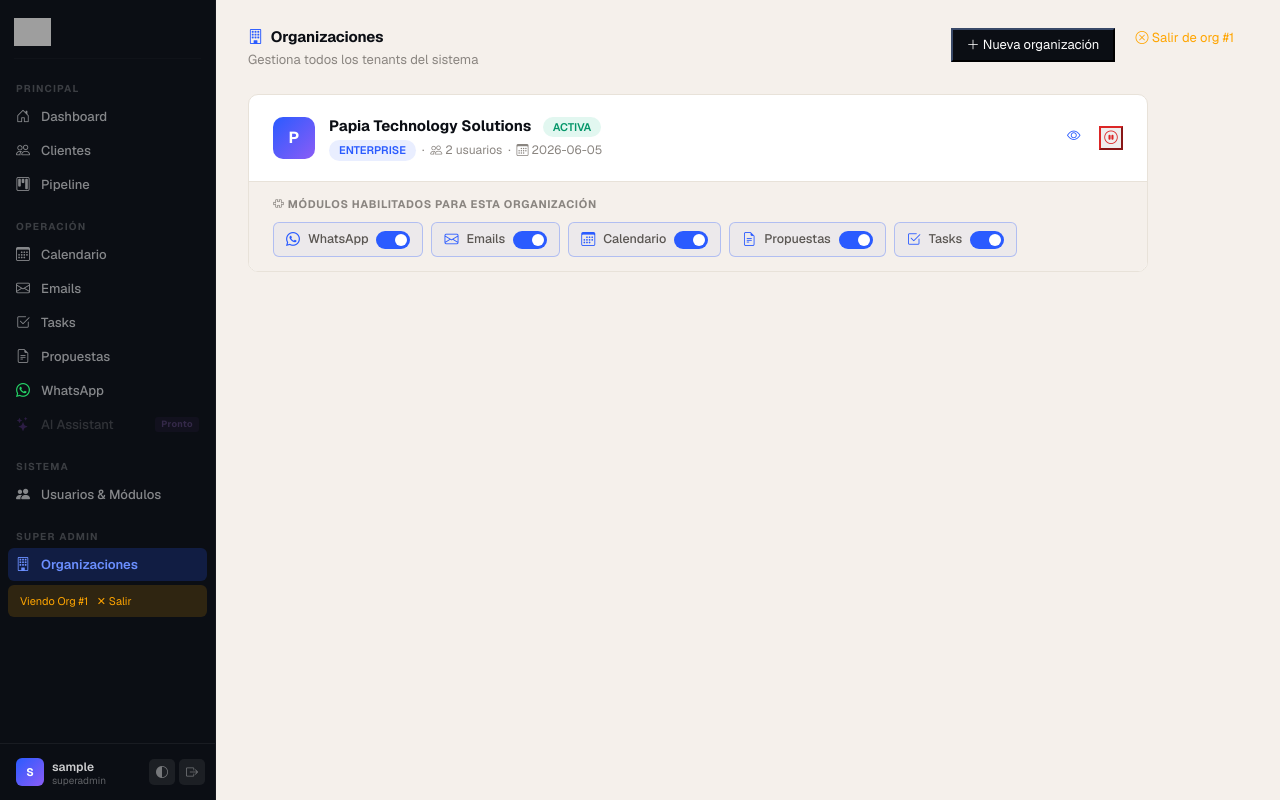
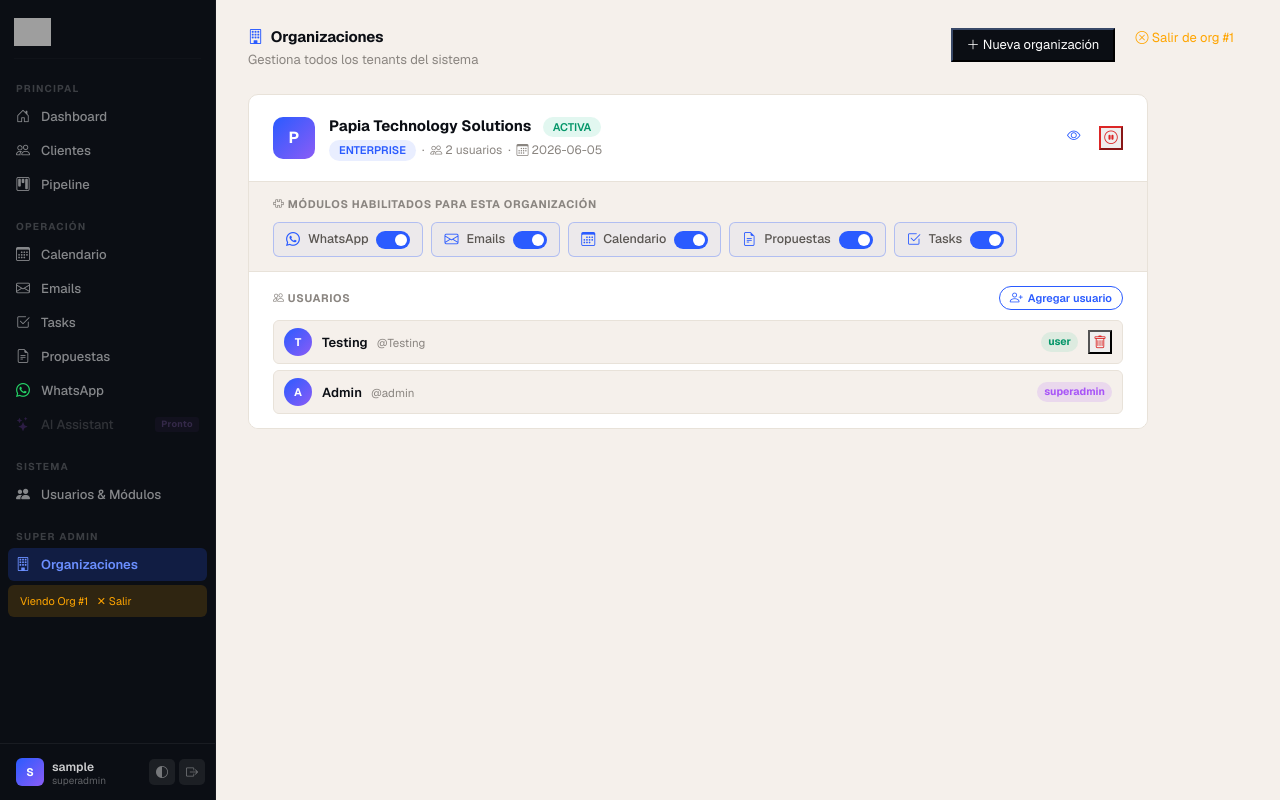
Before and after one commit to henmartin2005/CRMnewPapiaTech, a Flask app: page /super/organizations in a window 1280 px wide. Run offline with Flask 3, Linux system fonts and the light colour scheme; the visitor is signed in with stand-in values (Sample User, id 1); data comes from the database, SQL or seed files in the repository; data that the repository does not hold is empty; some web fonts are replaced; grey boxes are pictures that could not be loaded.

Commit message:
Super admin: show users per org, add/delete users from org panel

```diff
--- a/papia-crm/routes/super.py
+++ b/papia-crm/routes/super.py
@@ -44,12 +44,68 @@ def organizations():
     for row in db.execute("SELECT org_id, module, enabled FROM org_modules").fetchall():
         org_modules.setdefault(row['org_id'], {})[row['module']] = row['enabled']
 
+    # Load users per org
+    org_users = {}
+    for row in db.execute("SELECT id, username, display_name, role, org_id FROM users ORDER BY role DESC, username").fetchall():
+        org_users.setdefault(row['org_id'], []).append(dict(row))
+
     db.close()
     return render_template('super/organizations.html',
         orgs=orgs,
         org_modules=org_modules,
+        org_users=org_users,
         all_modules=ALL_MODULES,
     )
+
+
+@super_bp.route('/organizations/<int:org_id>/add-user', methods=['POST'])
+@superadmin_required
+def add_user_to_org(org_id):
+    username     = request.form.get('username', '').strip()
+    password     = request.form.get('password', '').strip()
+    display_name = request.form.get('display_name', '').strip() or username
+    role         = request.form.get('role', 'user')
+
+    if role not in ('admin', 'user'):
+        role = 'user'
+
+    if not username or not password:
+        flash('Usuario y contraseña son requeridos.', 'danger')
+        return redirect(url_for('super.organizations'))
+
+    db = get_db()
+    if db.execute("SELECT 1 FROM users WHERE username=?", (username,)).fetchone():
+        db.close()
+        flash(f'El usuario "{username}" ya existe. Elige otro nombre.', 'danger')
+        return redirect(url_for('super.organizations'))
+
+    db.execute(
+        "INSERT INTO users (username, password_hash, display_name, role, org_id) VALUES (?, ?, ?, ?, ?)",
+        (username, generate_password_hash(password), display_name, role, org_id)
+    )
+    db.commit()
+    new_id = db.execute("SELECT id FROM users WHERE username=?", (username,)).fetchone()['id']
+    db.executemany(
+        "INSERT OR IGNORE INTO user_modules (user_id, module, enabled) VALUES (?, ?, 1)",
+        [(new_id, m) for m in ALL_MODULE_KEYS]
+    )
+    db.commit()
+    db.close()
+    flash(f'Usuario "{username}" agregado a la organización.', 'success')
+    return redirect(url_for('super.organizations'))
+
+
+@super_bp.route('/organizations/<int:org_id>/delete-user/<int:user_id>', methods=['POST'])
+@superadmin_required
+def delete_org_user(org_id, user_id):
+    db   = get_db()
+    user = db.execute("SELECT username, role FROM users WHERE id=? AND org_id=?", (user_id, org_id)).fetchone()
+    if user and user['role'] != 'superadmin':
+        db.execute("DELETE FROM users WHERE id=?", (user_id,))
+        db.commit()
+        flash(f'Usuario "{user["username"]}" eliminado.', 'success')
+    db.close()
+    return redirect(url_for('super.organizations'))
 
 
 @super_bp.route('/organizations/create', methods=['POST'])
--- a/papia-crm/templates/super/organizations.html
+++ b/papia-crm/templates/super/organizations.html
@@ -142,6 +142,59 @@ input:checked + .om-slider:before { transform: translateX(16px); }
       </div>
     </div>
 
+    <!-- Users section -->
+    <div style="border-top:1px solid var(--c-border);padding:14px 24px;background:var(--c-surface);">
+      <div style="display:flex;align-items:center;justify-content:space-between;margin-bottom:10px;">
+        <span style="font-size:11px;font-weight:700;color:var(--c-text-3);text-transform:uppercase;letter-spacing:.06em;">
+          <i class="bi bi-people"></i> Usuarios
+        </span>
+        <button class="btn-wa" style="border-color:var(--c-accent);color:var(--c-accent);height:24px;font-size:11px;"
+                onclick="openAddUser({{ org.id }}, '{{ org.name | e }}')">
+          <i class="bi bi-person-plus"></i> Agregar usuario
+        </button>
+      </div>
+      {% set users = org_users.get(org.id, []) %}
+      {% if users %}
+        <div style="display:flex;flex-direction:column;gap:6px;">
+          {% for u in users %}
+          <div style="display:flex;align-items:center;gap:10px;padding:7px 10px;
+                      background:var(--c-bg);border-radius:var(--radius-sm);border:1px solid var(--c-border);">
+            <div style="width:28px;height:28px;border-radius:50%;
+                        background:linear-gradient(135deg,#2A5BFF,#8B5CF6);
+                        color:#fff;font-size:11px;font-weight:700;
+                        display:flex;align-items:center;justify-content:center;flex-shrink:0;">
+              {{ u.display_name[0] | upper }}
+            </div>
+            <div style="flex:1;min-width:0;">
+              <span style="font-size:13px;font-weight:600;color:var(--c-text);">{{ u.display_name }}</span>
+              <span style="font-size:11.5px;color:var(--c-text-3);margin-left:6px;">@{{ u.username }}</span>
+            </div>
+            <span style="font-size:10.5px;font-weight:700;padding:2px 7px;border-radius:99px;
+                  {% if u.role == 'superadmin' %}background:rgba(168,85,247,.15);color:#a855f7;
+                  {% elif u.role == 'admin' %}background:rgba(42,91,255,.1);color:var(--c-accent);
+                  {% else %}background:rgba(16,185,129,.1);color:#059669;{% endif %}">
+              {{ u.role }}
+            </span>
+            {% if u.role != 'superadmin' %}
+            <form method="POST"
+                  action="{{ url_for('super.delete_org_user', org_id=org.id, user_id=u.id) }}"
+                  onsubmit="return confirm('¿Eliminar usuario @{{ u.username }}?')"
+                  style="margin:0;">
+              <button type="submit" class="btn-icon-xs" style="color:var(--c-danger);" title="Eliminar">
+                <i class="bi bi-trash"></i>
+              </button>
+            </form>
+            {% endif %}
+          </div>
+          {% endfor %}
+        </div>
+      {% else %}
+        <div style="font-size:12.5px;color:var(--c-text-3);font-style:italic;padding:6px 0;">
+          Sin usuarios. Agrega un administrador para que pueda acceder.
+        </div>
+      {% endif %}
+    </div>
+
   </div>
   {% else %}
   <div style="text-align:center;padding:60px;color:var(--c-text-3);">
@@ -149,6 +202,47 @@ input:checked + .om-slider:before { transform: translateX(16px); }
     <p style="margin-top:16px;">No hay organizaciones todavía.</p>
   </div>
   {% endfor %}
+</div>
+
+<!-- Modal: Agregar usuario a org -->
+<div class="modal fade" id="addUserModal" tabindex="-1">
+  <div class="modal-dialog">
+    <div class="modal-content">
+      <div class="modal-header">
+        <h5 class="modal-title"><i class="bi bi-person-plus me-2" style="color:var(--c-accent);"></i>
+          Agregar usuario — <span id="addUserOrgName"></span>
+        </h5>
+        <button type="button" class="btn-close" data-bs-dismiss="modal"></button>
+      </div>
+      <form id="addUserForm" method="POST">
+        <div class="modal-body" style="display:flex;flex-direction:column;gap:14px;">
+          <div>
+            <label class="form-label">Nombre visible</label>
+            <input type="text" name="display_name" class="form-control" placeholder="Ej: Juan Pérez" />
+          </div>
+          <div>
+            <label class="form-label">Usuario</label>
+            <input type="text" name="username" class="form-control" required placeholder="Único en el sistema" />
+          </div>
+          <div>
+            <label class="form-label">Contraseña</label>
+            <input type="password" name="password" class="form-control" required placeholder="Mínimo 4 caracteres" />
+          </div>
+          <div>
+            <label class="form-label">Rol</label>
+            <select name="role" class="form-select">
+              <option value="admin">Admin</option>
+              <option value="user">Usuario</option>
+            </select>
+          </div>
+        </div>
+        <div class="modal-footer">
+          <button type="button" class="btn btn-secondary" data-bs-dismiss="modal">Cancelar</button>
+          <button type="submit" class="btn-md btn-primary"><i class="bi bi-check-lg"></i> Agregar</button>
+        </div>
+      </form>
+    </div>
+  </div>
 </div>
 
 <!-- Modal: Nueva organización -->
@@ -190,6 +284,12 @@ input:checked + .om-slider:before { transform: translateX(16px); }
 
 {% block scripts %}
 <script>
+function openAddUser(orgId, orgName) {
+  document.getElementById('addUserOrgName').textContent = orgName;
+  document.getElementById('addUserForm').action = `/super/organizations/${orgId}/add-user`;
+  new bootstrap.Modal(document.getElementById('addUserModal')).show();
+}
+
 async function toggleOrg(orgId, btn) {
   const resp = await fetch(`/super/organizations/${orgId}/toggle`, { method: 'POST' });
   if (resp.ok) location.reload();
```
